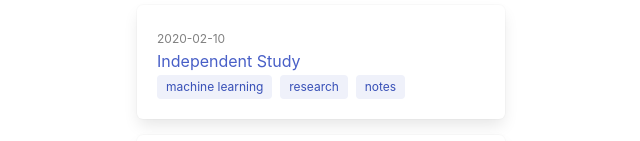
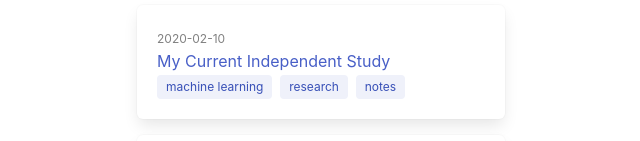
Before and after one commit to kirubarajan/blog, a Gatsby site: page /blog in a window 1280 px wide. Shown: the part 415-556 px from the top of the page, without its empty margins (319-959 px from the left). Built offline with nearby package versions, Linux system fonts and the light colour scheme; Gatsby itself is replaced by a stand-in of ours.

Commit message:
Rename Independent Study

```diff
--- a/src/pages/study/index.md
+++ b/src/pages/study/index.md
@@ -1,7 +1,7 @@
 ---
 path: "/blog/study"
 date: "2020-02-10"
-title: "Independent Study"
+title: "My Current Independent Study"
 tags: ['machine learning', 'research', 'notes']
 excerpt: "My Spring 2020 Independent Study in Machine Learning"
 ---
```
